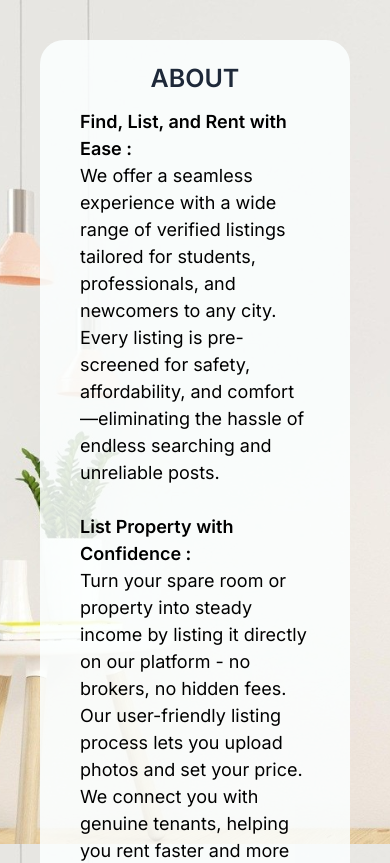
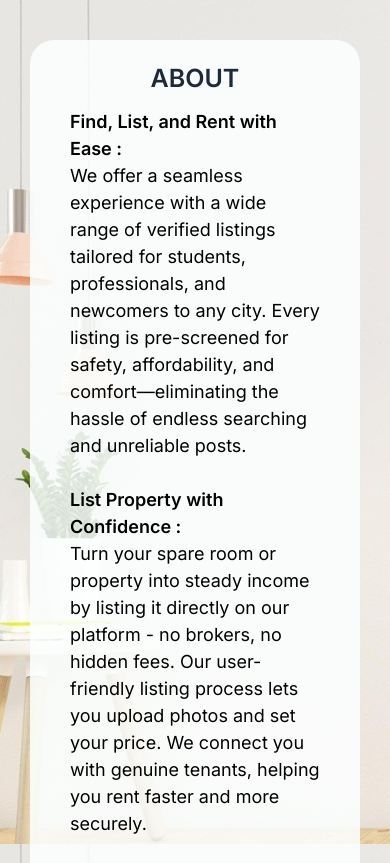
Before and after one commit to rohitkumar893/roomsley, a React (Vite) app: page /about in a window 390 px wide. Shown: the top 863 px of the page. Built offline with nearby package versions, Linux system fonts and the light colour scheme.

Commit message:
fixed about page padding

```diff
--- a/src/pages/About.css
+++ b/src/pages/About.css
@@ -19,8 +19,8 @@
 
 @media(max-width:780px){
     .aboutpage{
-    padding-left: 40px;
-    padding-right: 40px;
+    padding-left: 30px;
+    padding-right: 30px;
     padding-top: 40px;
     padding-bottom: 40px;
     }
```
